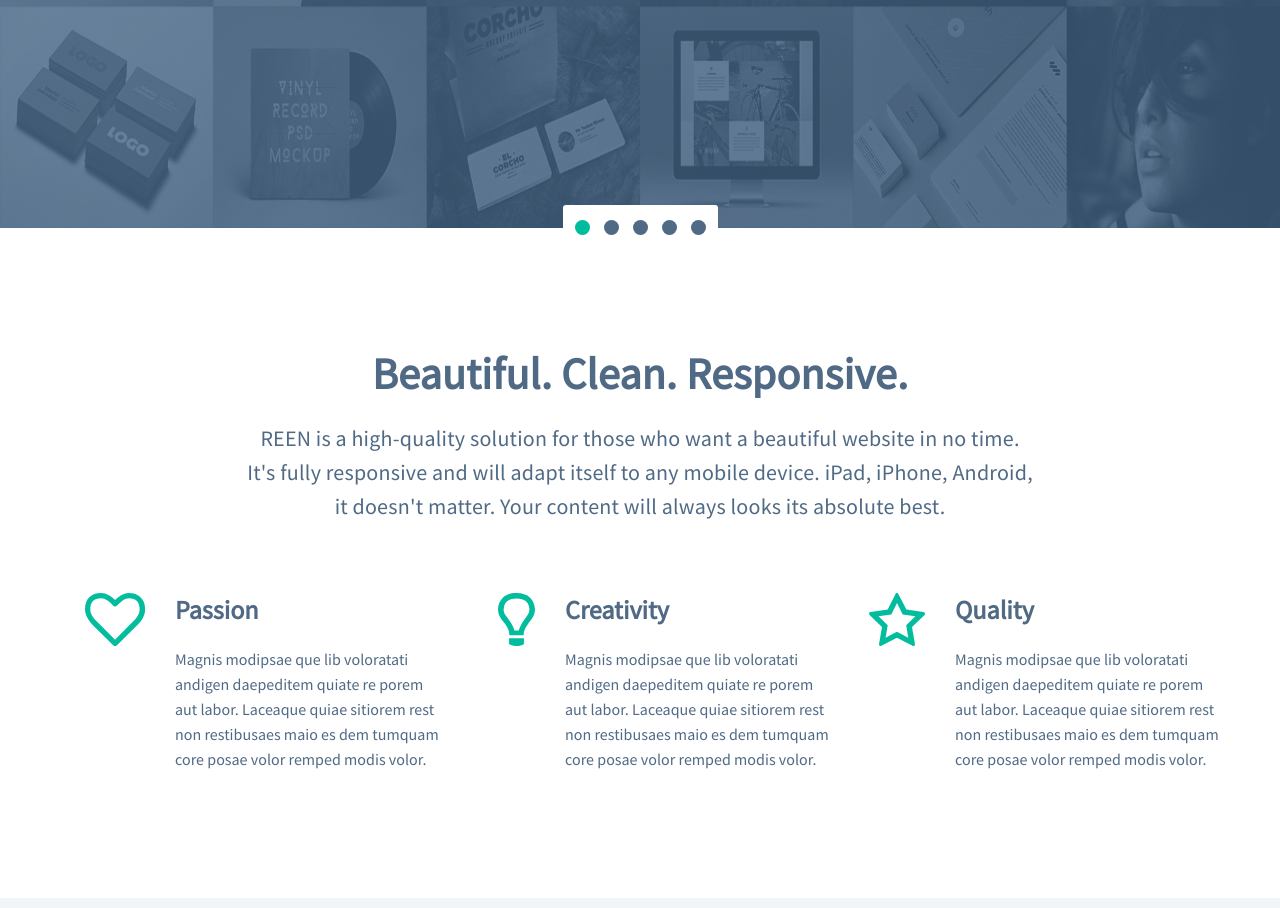
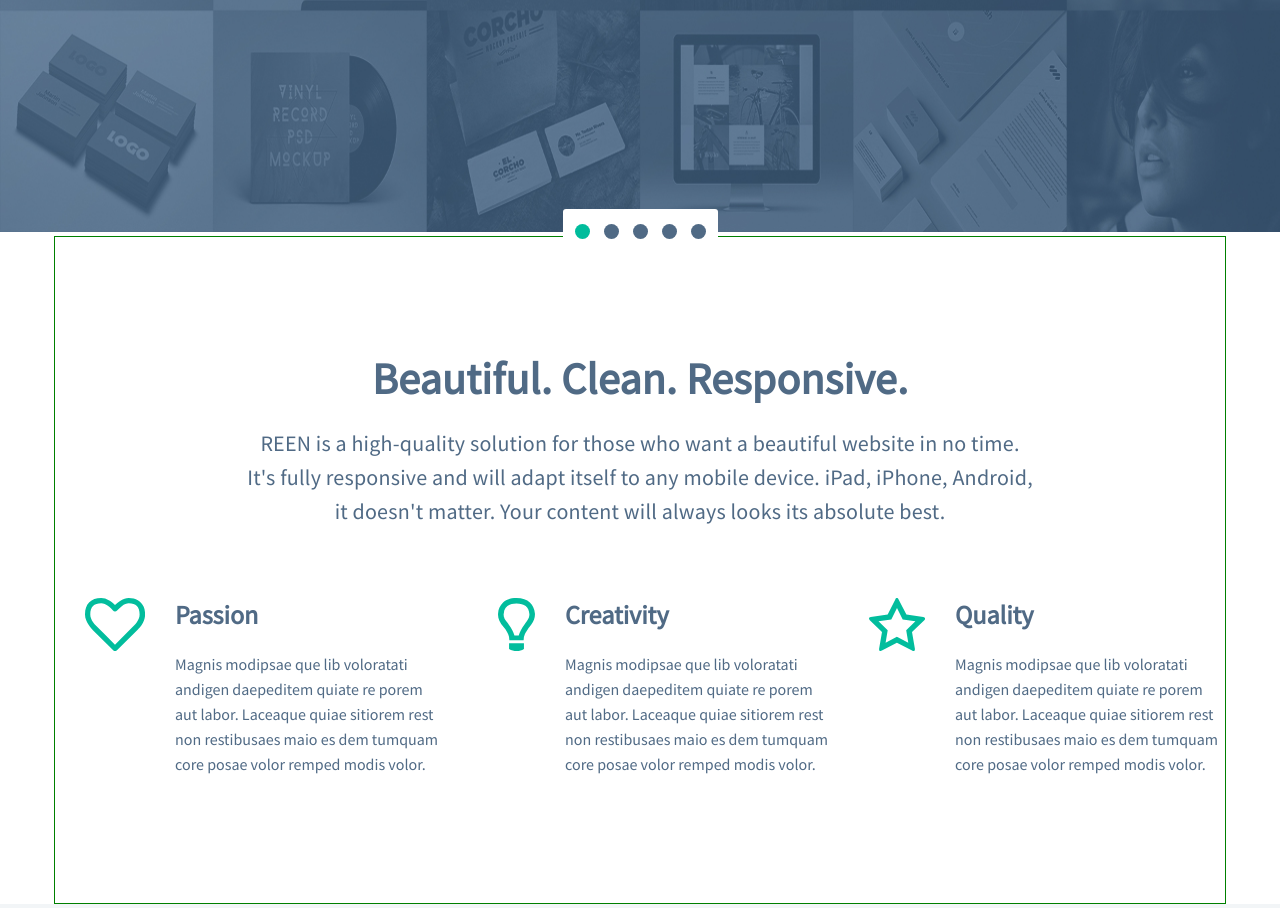
Before and after one commit to Peleka/Reen, a website: page src/templates/index.html in a window 1280 px wide. Shown: the part 812-1720 px from the top of the page. Drawn offline with nearby package versions, Linux system fonts and the light colour scheme; files that its build step writes are made by us from their sources; files whose address does not match are found by name.

Commit message:
features-list fix

```diff
--- a/src/styles/features-list.less
+++ b/src/styles/features-list.less
@@ -1,44 +1,36 @@
 /*who we are*/
 .features {
-    width: 790px;
+  width: 100%;
+  max-width: 790px;
+  margin: 115px auto 0;
   text-align: center;
-    margin-left: auto;
-    margin-right: auto;
-    margin-top: 115px;
   font-size: 22px;
   line-height: 34px;
-    letter-spacing: 0.010em;
+  letter-spacing: .010em;
   font-weight: 500;
   h1 {
     font-size: 44px;
     line-height: 54px;
-        letter-spacing: 0.001;
     margin-bottom: 20px;
     font-weight: bold;
   }
 }
 .features-list {
-  width: 1170px;
-  margin: 0;
-  padding: 0;
   display: flex;
-  justify-content:space-around;
+  justify-content: space-around;
   flex-wrap: wrap;
-  margin-left: 60px;
+  width: 100%;
+  margin: 70px 0 126px 60px;
   font-size: 16px;
   line-height: 25px;
-  letter-spacing: 0.001em;
   font-weight: 500;
-  margin-bottom: 126px;
-  margin-top: 70px;
   .features-item {
+    position: relative;
     width: 270px;
-    position: relative;
     h1 {
+      margin-bottom: 20px;
       font-size: 26px;
       line-height: 34px;
-        letter-spacing: 0.002em;
-        margin-bottom: 20px;
     }
     &::before {
       content: "";
--- a/src/styles/style.less
+++ b/src/styles/style.less
@@ -25,7 +25,7 @@ h1 {
   width: 1170px;
   margin: 0 auto;
   padding: 0;
-  /*border: 1px solid green;*/
+  border: 1px solid green;
 }
 .header {
   background-color: #fff;
```
Also changed, not shown: src/templates/index.html (+0 -1 lines). Lines whose indentation alone changed are shown as unchanged.
